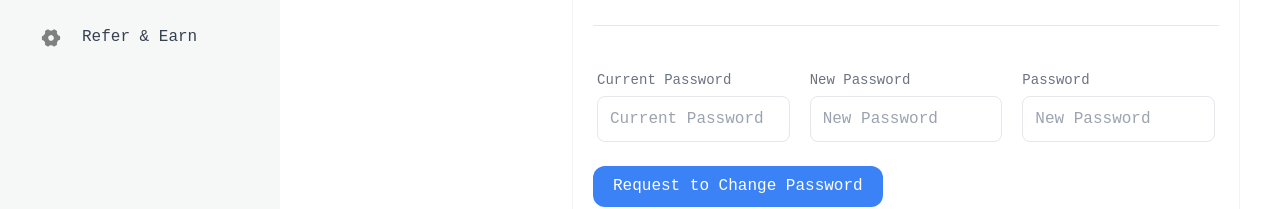
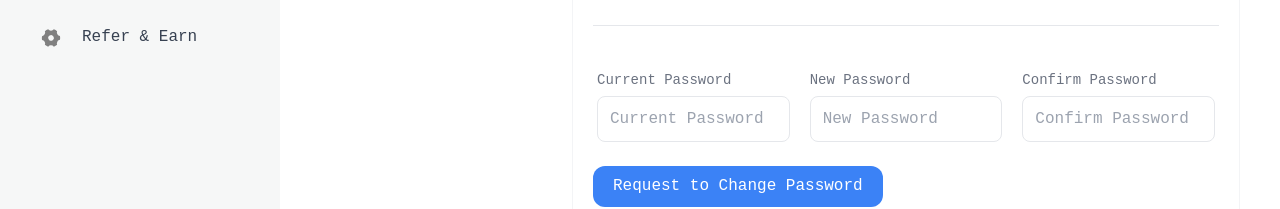
Before and after one commit to dag-bag/CKC2.O, a Next.js app: page /settings/security in a window 1280 px wide. Shown: the part 487-696 px from the top of the page. Built offline with nearby package versions, Linux system fonts and the light colour scheme; a web font is replaced by a local one.

Commit message:
confirm password

```diff
--- a/src/app/settings/security/page.tsx
+++ b/src/app/settings/security/page.tsx
@@ -33,8 +33,8 @@ const SettingsPage = () => {
               type="password"
             />
             <Input
-              label="Password"
-              placeholder="New Password"
+              label="Confirm Password"
+              placeholder="Confirm Password"
               type="password"
             />
           </div>
```
